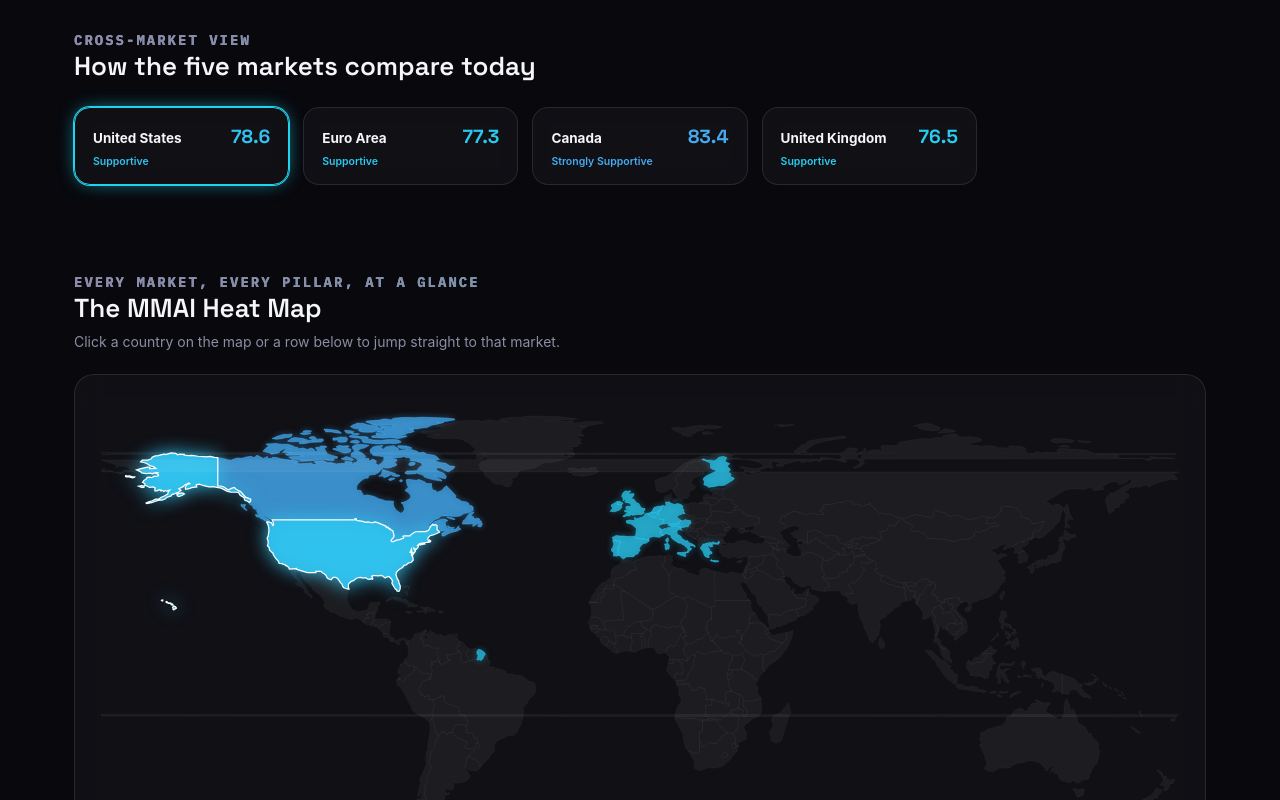
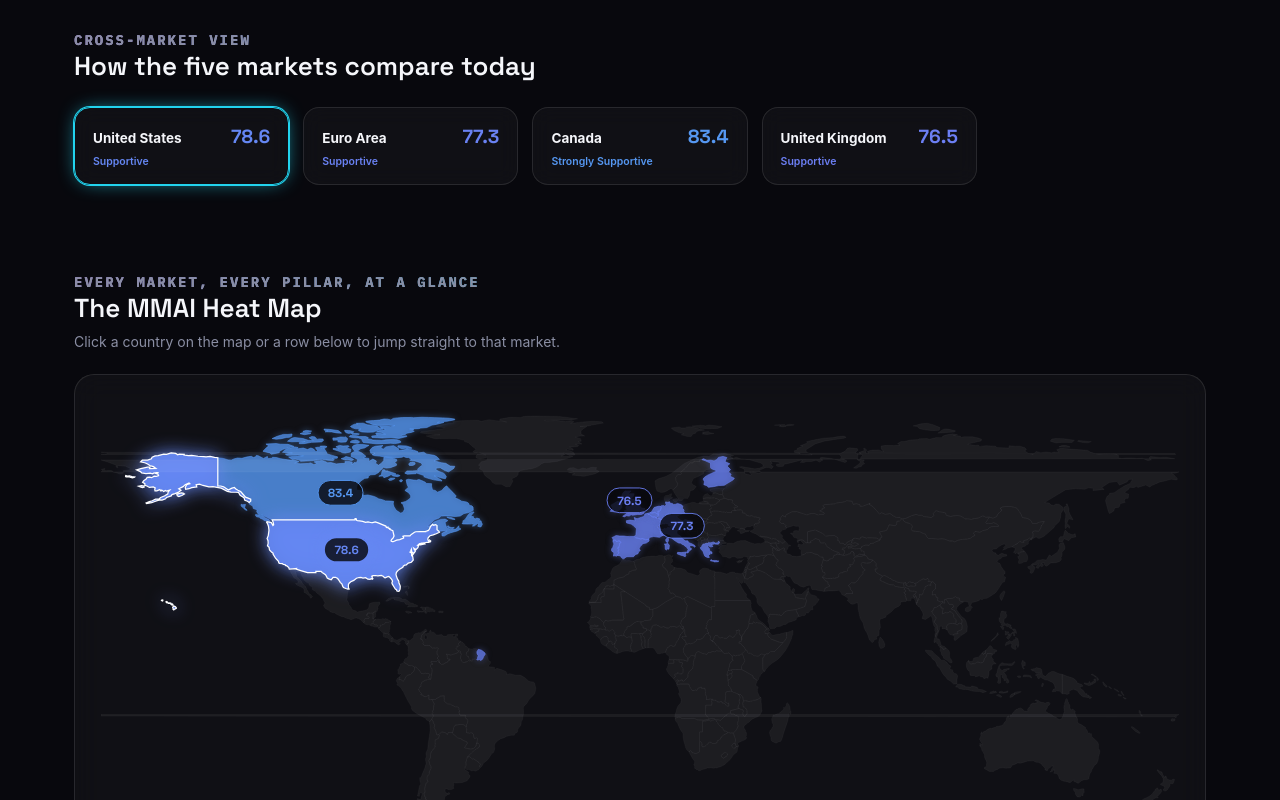
Before and after one commit to Moshnib/mmai-app, a Next.js app: page / in a window 1280 px wide. Shown: the part 1260-2060 px from the top of the page. Built offline with nearby package versions, Linux system fonts and the light colour scheme; no server answers; the database is empty.

Commit message:
Fix green gradient artifact, mobile chart sizing, add map score labels

```diff
--- a/components/WorldMap.tsx
+++ b/components/WorldMap.tsx
@@ -14,6 +14,22 @@ const MARKET_COUNTRY_IDS: Record<string, string[]> = {
   UK: ["826"],
   EA: ["250", "276", "380", "724", "528", "056", "040", "620", "372", "246", "300"],
 };
+
+// Approximate [longitude, latitude] label anchor per market — not a precise
+// geographic centroid, just a readable point roughly inside each market's
+// landmass, nudged apart where markets sit close together (UK/Euro Area).
+const MARKET_LABEL_LONLAT: Record<string, [number, number]> = {
+  US: [-98, 39],
+  CA: [-100, 58],
+  UK: [-3.5, 55.5],
+  EA: [14, 47],
+};
+
+function project(lon: number, lat: number, width: number, height: number): [number, number] {
+  const x = ((lon + 180) / 360) * width;
+  const y = ((90 - lat) / 180) * height;
+  return [x, y];
+}
 
 export default function WorldMap({ markets, current, onSelect }: { markets: MarketData[]; current: string; onSelect: (code: string) => void }) {
   const countryToMarket: Record<string, string> = {};
@@ -37,7 +53,6 @@ export default function WorldMap({ markets, current, onSelect }: { markets: Mark
 
           const { composite } = scoreMarket(market);
           const band = bandFor(composite);
-
           const tooltipText = `${market.name}: ${composite === null ? "N/A" : composite.toFixed(1)} — ${band.label}`;
 
           return (
@@ -57,6 +72,51 @@ export default function WorldMap({ markets, current, onSelect }: { markets: Mark
             >
               <title>{tooltipText}</title>
             </path>
+          );
+        })}
+
+        {/* Score labels, drawn on top of the country shapes so the number
+            is always visible without needing to hover. */}
+        {markets.map((m) => {
+          const pos = MARKET_LABEL_LONLAT[m.code];
+          if (!pos) return null;
+          const [x, y] = project(pos[0], pos[1], worldPaths.width, worldPaths.height);
+          const { composite } = scoreMarket(m);
+          const band = bandFor(composite);
+          const label = composite === null ? "N/A" : composite.toFixed(1);
+          const isSelected = m.code === current;
+          const pillW = label.length > 3 ? 40 : 34;
+
+          return (
+            <g
+              key={m.code}
+              style={{ cursor: "pointer", pointerEvents: "auto" }}
+              onClick={() => onSelect(m.code)}
+            >
+              <rect
+                x={x - pillW / 2}
+                y={y - 11}
+                width={pillW}
+                height={22}
+                rx={11}
+                fill="rgba(8,8,13,0.82)"
+                stroke={band.color}
+                strokeWidth={isSelected ? 1.4 : 0.8}
+                style={{ filter: isSelected ? `drop-shadow(0 0 6px ${band.color})` : undefined }}
+              />
+              <text
+                x={x}
+                y={y + 4}
+                textAnchor="middle"
+                fontFamily="'Space Grotesk', sans-serif"
+                fontWeight={700}
+                fontSize={10.5}
+                fill={band.color}
+                style={{ pointerEvents: "none" }}
+              >
+                {label}
+              </text>
+            </g>
           );
         })}
       </svg>
--- a/lib/scoring.ts
+++ b/lib/scoring.ts
@@ -125,11 +125,15 @@ export interface Band {
   bg: string;
 }
 
-// "Ember to Ice" continuous gradient: Red -> Orange -> Gold -> Cyan -> Violet.
+// "Ember to Ice" continuous gradient: Red -> Orange -> Violet -> Cyan.
 // Interpolated smoothly across the full 0-100 range, weather-map style —
 // two scores 0.1 apart always produce two colors 0.1 apart, unlike a
 // discrete band system where a score can jump color entirely at a threshold.
-const COLOR_STOPS = ["#E14B4B", "#F0975B", "#E8B84B", "#22D3EE", "#8B5CF6"];
+// NOTE: Gold was deliberately removed from this gradient — a direct
+// gold-to-cyan interpolation in RGB space passes through green as a
+// mathematical side effect (verified: scores 60-65 rendered visibly green
+// before this fix), which defeats the whole point of avoiding green.
+const COLOR_STOPS = ["#E14B4B", "#F0975B", "#8B5CF6", "#22D3EE"];
 const NA_COLOR = "#6B7086";
 
 function hexToRgb(hex: string): [number, number, number] {
```
Also changed, not shown: app/trends/TrendsPageInner.tsx (+6 -3 lines).
